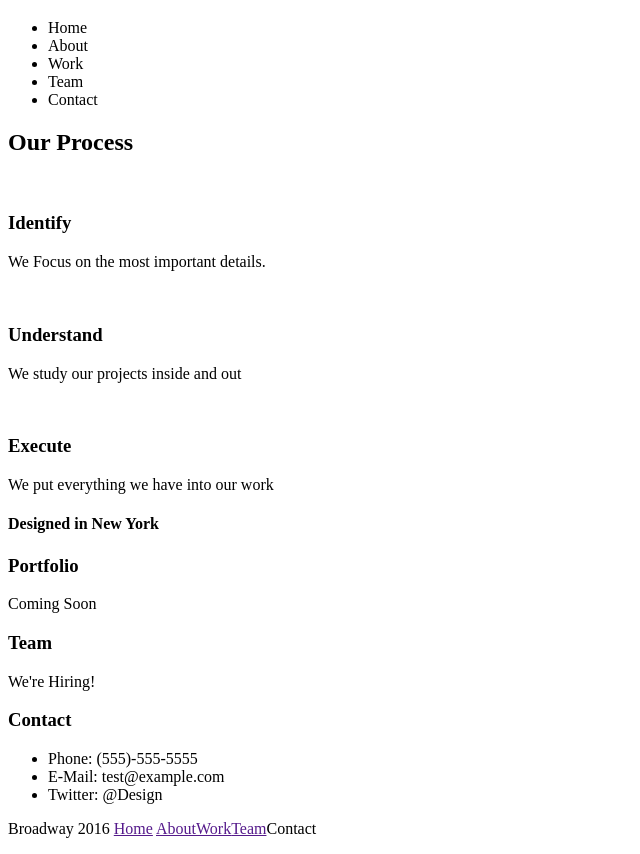
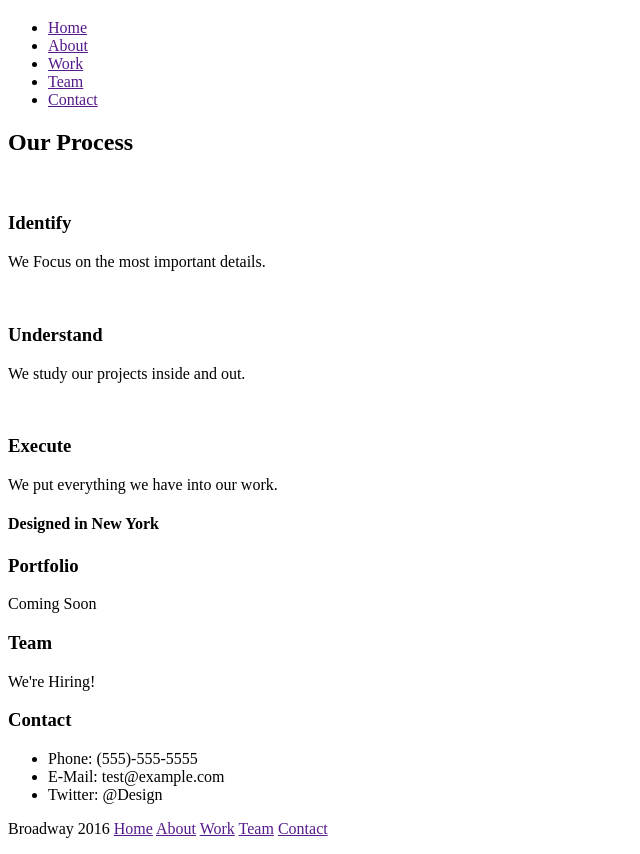
Before and after one commit to csirbulescu/Broadway, a plain HTML site: page index.html in a window 1280 px wide. Shown: the part 61-915 px from the top of the page, without its empty margins (0-640 px from the left). Drawn offline with Linux system fonts and the light colour scheme.

Commit message:
minor html changes

```diff
--- a/index.html
+++ b/index.html
@@ -12,11 +12,11 @@
   <h1>Broadway Design</h1>
 
   <ul>
-  	<li>Home</li>
-  	<li>About</li>
-  	<li>Work</li>
-  	<li>Team</li>
-  	<li>Contact</li>
+  	<li><a href="">Home</a></li>
+  	<li><a href="">About</a></li>
+  	<li><a href="">Work</a></li>
+  	<li><a href="">Team</a></li>
+  	<li><a href="">Contact</a></li>
   </ul>
 
   <h2>Our Process</h2>
@@ -31,13 +31,13 @@
 
   <h3>Understand</h3>
 
-  <p>We study our projects inside and out</p>
+  <p>We study our projects inside and out.</p>
 
   <img src="">
 
   <h3>Execute</h3>
 
-  <p>We put everything we have into our work</p>
+  <p>We put everything we have into our work.</p>
 
   <h4>Designed in New York</h3>
 
@@ -57,7 +57,7 @@
     <li>Twitter: @Design</li>
   </ul>
 
-  <p>Broadway 2016 <a href="">Home</a> <a href="">About</a><a href="">Work</a><a href="">Team</a><a href=""></a>Contact</p>
+  <p>Broadway 2016 <a href="">Home</a> <a href="">About</a> <a href="">Work</a> <a href="">Team</a> <a href=""></a> <a href="">Contact</a></p>
 
 </body>
 </html>
```
